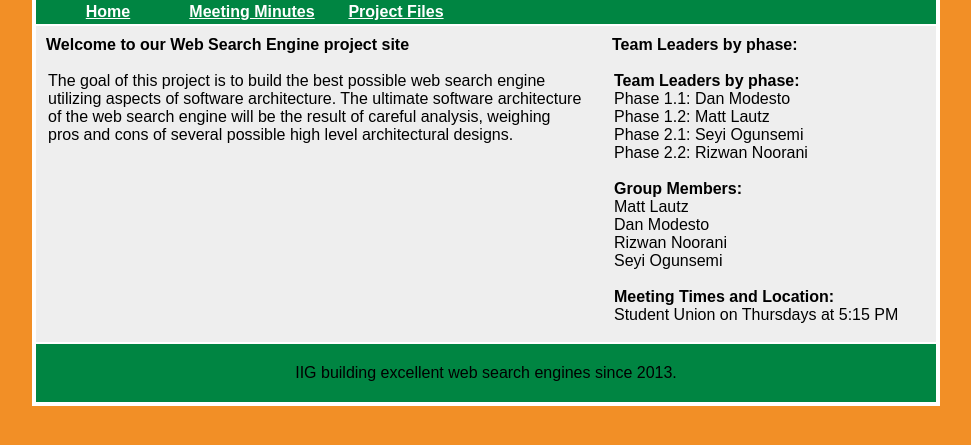
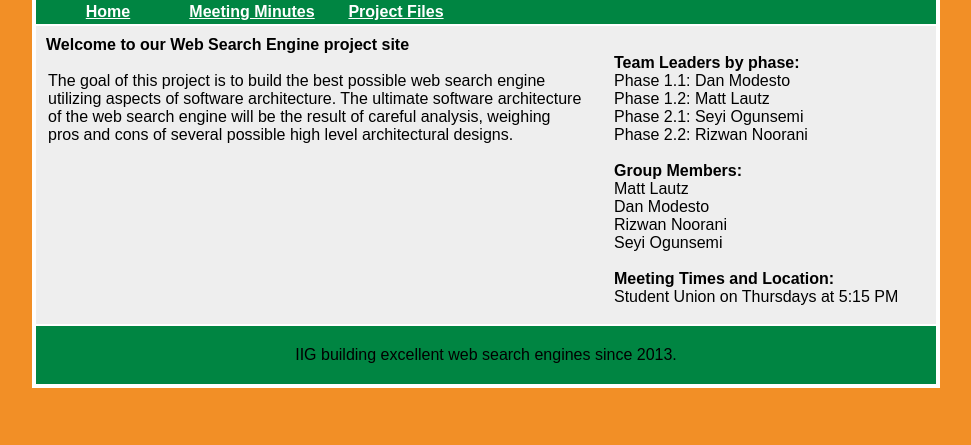
Before and after one commit to rizwannoorani/kwicwebsite, a plain HTML site: page Desktop/kwic website/index.htm in a window 1280 px wide. Shown: the part 235-680 px from the top of the page, without its empty margins (158-1129 px from the left). Drawn offline with Linux system fonts and the light colour scheme.

Commit message:
removed one of the text "Team Leaders by phase:"

```diff
--- a/Desktop/kwic website/index.htm
+++ b/Desktop/kwic website/index.htm
@@ -38,7 +38,6 @@
 		high level architectural designs.</p>
     </div>
     <div id="secondaryIndexContent">
-	  <span align="center"><b>Team Leaders by phase:</b></span>
       <p style="padding:2px 2px;">
 	    <b>Team Leaders by phase:</b></br>
 	  	Phase 1.1: Dan Modesto</br>
```
